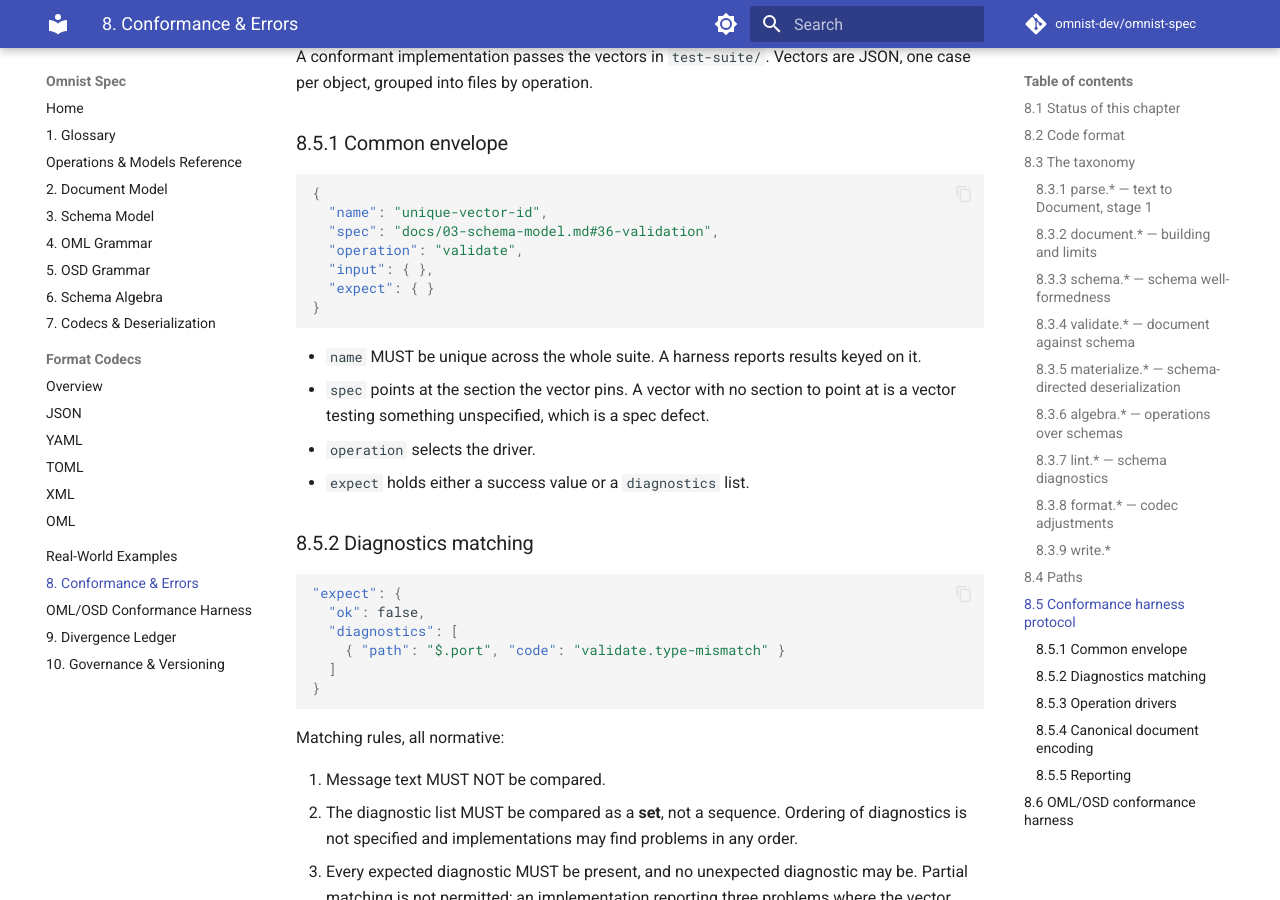
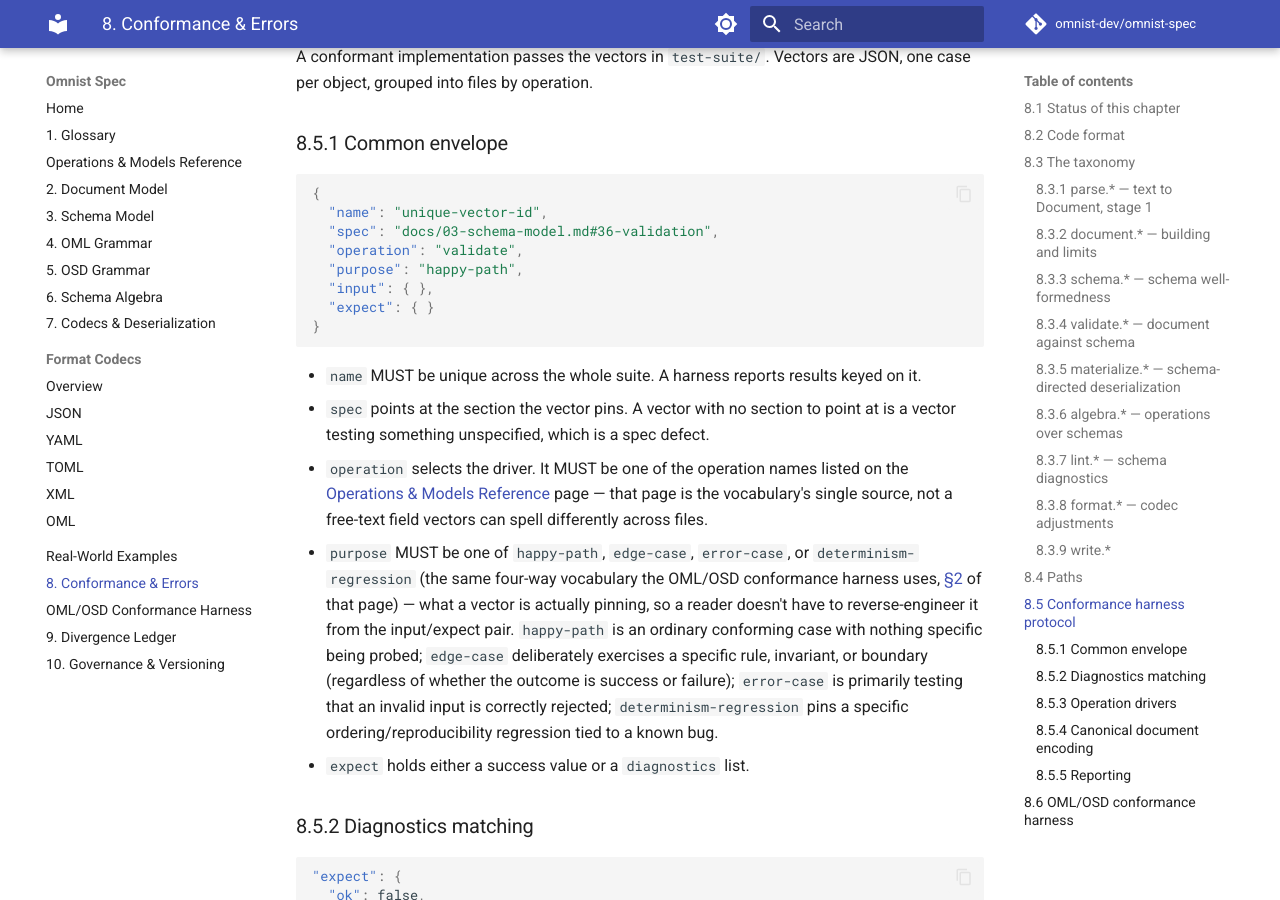
Before and after one commit to omnist-dev/omnist-spec, an MkDocs documentation site: the page built from docs/08-conformance-and-errors.md, in a window 1280 px wide and 900 px high, scrolled down 6990 px. Built offline with MkDocs 1.6.1 and Material for MkDocs 9.7.7, drawn with Linux system fonts in a browser that asks for light colours; comment, search, counter and statistics services are not loaded.

Commit message:
Make vector purpose normative (#23 Phase A)
Adds a required "purpose" field to the §8.5.1 vector envelope with a
controlled vocabulary (happy-path/edge-case/error-case/determinism-
regression), matching the OML/OSD conformance harness's own convention.
Also makes "operation" reference the new Operations & Models Reference
page as its single-sourced vocabulary.

Retrofits all 25 existing vectors with a classified purpose via a
surgical text patch (regex insertion after each "operation" line) rather
than a full JSON re-serialize, to avoid reformatting collateral damage.

```diff
--- a/docs/08-conformance-and-errors.md
+++ b/docs/08-conformance-and-errors.md
@@ -243,6 +243,7 @@ JSON, one case per object, grouped into files by operation.
   "name": "unique-vector-id",
   "spec": "docs/03-schema-model.md#36-validation",
   "operation": "validate",
+  "purpose": "happy-path",
   "input": { },
   "expect": { }
 }
@@ -252,7 +253,21 @@ JSON, one case per object, grouped into files by operation.
   on it.
 - `spec` points at the section the vector pins. A vector with no section to
   point at is a vector testing something unspecified, which is a spec defect.
-- `operation` selects the driver.
+- `operation` selects the driver. It MUST be one of the operation names listed
+  on the [Operations & Models Reference](operations-and-models-reference.md)
+  page — that page is the vocabulary's single source, not a free-text field
+  vectors can spell differently across files.
+- `purpose` MUST be one of `happy-path`, `edge-case`, `error-case`, or
+  `determinism-regression` (the same four-way vocabulary the OML/OSD
+  conformance harness uses, [§2](conformance-harness.md) of that page) —
+  what a vector is actually pinning, so a reader doesn't have to
+  reverse-engineer it from the input/expect pair. `happy-path` is an
+  ordinary conforming case with nothing specific being probed;
+  `edge-case` deliberately exercises a specific rule, invariant, or
+  boundary (regardless of whether the outcome is success or failure);
+  `error-case` is primarily testing that an invalid input is correctly
+  rejected; `determinism-regression` pins a specific
+  ordering/reproducibility regression tied to a known bug.
 - `expect` holds either a success value or a `diagnostics` list.
 
 ### 8.5.2 Diagnostics matching
```
Also changed, not shown: 2 other files.
